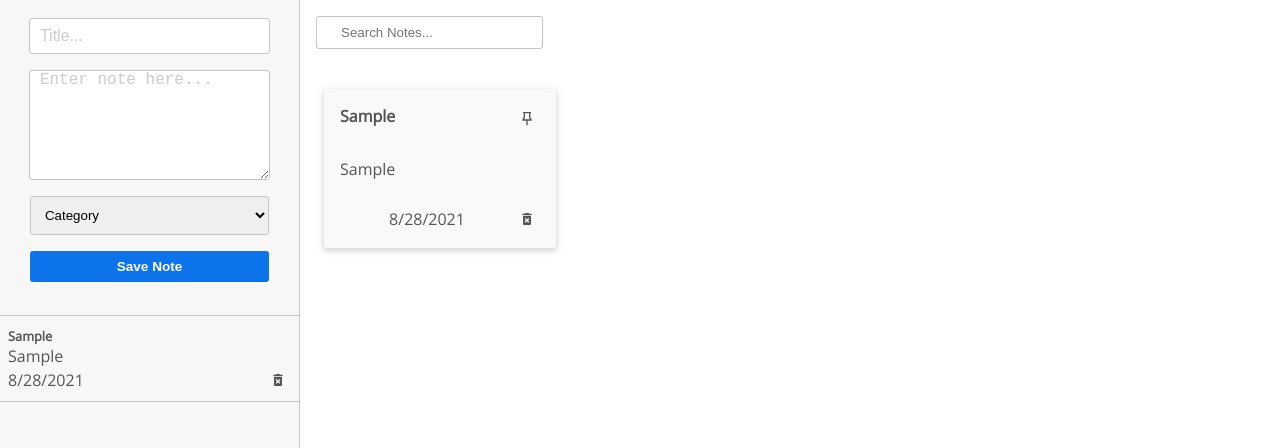
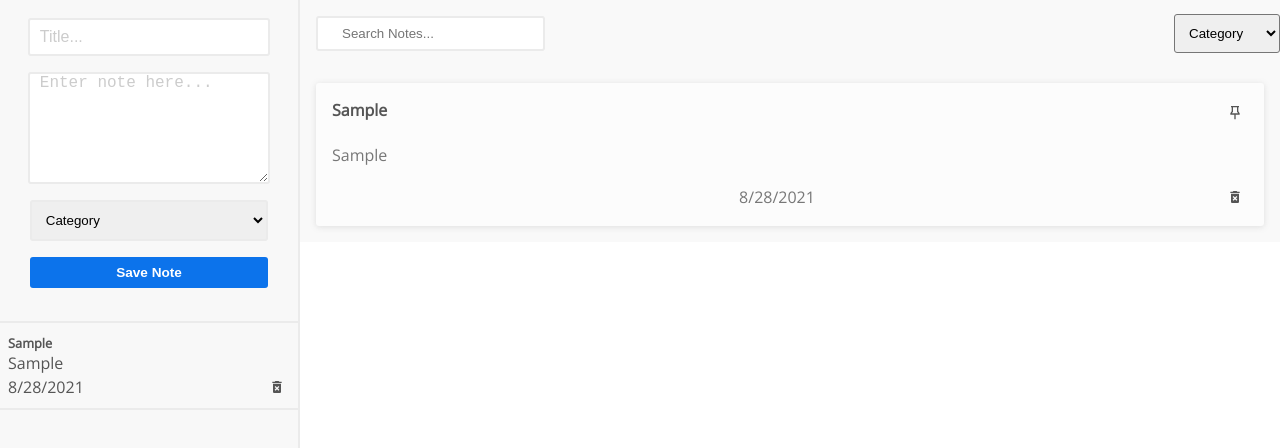
Before and after one commit to AndrewTownsley/React-Note-App, a React (Create React App) app: page / in a window 1280 px wide. Both pictures are taken after typing "Sample", "Sample" into the empty fields and a click on the button "Save Note". Shown: the top 448 px of the page. Built offline with nearby package versions, Linux system fonts and the light colour scheme; the HTML template or start-up script is replaced by a standard one.

Commit message:
Color scheme is workable for now.  Grid layout also functional for note-list.  next is category-sort function.

```diff
--- a/src/App.css
+++ b/src/App.css
@@ -9,22 +9,23 @@
   font-family: "Open Sans", "Segoe UI", Tahoma, Geneva, Verdana, sans-serif;
   color: var(--font-main-clr);
 
-  --bg-primary: #f6f9fd;
-  --bg-second: #f7f7f7;
+  --bg-primary: #f9f9f9;
+  --bg-second: #f8f8f8;
   --font-main-clr: #555;
   --font-second-clr: #777;
-  /* --note-clr: #f6f9fd; */
-  --note-clr: #f7f9fb;
-  --note-hover: #e9eff6;
+  --category-clr: #3cc47c;
+  --note-clr: rgb(252, 252, 252);
+  --note-hover: rgb(249, 249, 249);
 
   --color-btn: #0c73eb;
+  --btn-hover: #0e7dfd;
   --icon-hover: #d9d6e4;
 
   --h3-size: 1rem;
 
-  --border-gray: 1px solid rgb(197, 197, 197);
+  --border-gray: 2px solid rgb(235, 235, 235);
   --border-rad: 3px;
-  --box-shd: 0px 2px 6px 1px rgba(119, 119, 119, 0.3);
+  --box-shd: 0px 1px 6px 0px rgba(119, 119, 119, 0.2);
 }
 
 .App {
@@ -46,11 +47,11 @@ h3 {
 }
 
 .note-search {
-  background-color: var(--color-bg);
+  background-color: var(--bg-primary);
   display: flex;
-  flex-direction: column;
-  justify-content: center;
-  align-items: flex-start;
+  /* flex-direction: column; */
+  justify-content: space-between;
+  align-items: center;
 }
 .note-search input {
   padding: 0.5rem 1.5rem;
@@ -146,8 +147,7 @@ h3 {
 }
 
 .save-btn:hover {
-  color: #222;
-  background-color: rgb(246, 239, 255);
+  background-color: var(--btn-hover);
 }
 
 .note-history {
@@ -170,7 +170,7 @@ h3 {
 }
 
 .note-history-item:hover {
-  background-color: var(--note-hover);
+  outline: 2px solid var(--color-btn);
 }
 
 .note-history-item:focus,
@@ -186,12 +186,11 @@ h3 {
 /* ----------------------------------- Note Item  */
 
 .notes-list {
-  background-color: var(--color-bg);
+  background-color: var(--bg-primary);
   display: grid;
   grid-template-rows: 175px;
-  grid-template-columns: repeat(4, 1fr);
-  gap: 1rem;
-  margin: 1rem;
+  grid-template-columns: repeat(auto-fit, minmax(250px, 1fr));
+  gap: 0.5rem;
 }
 
 .note {
@@ -204,7 +203,7 @@ h3 {
   max-height: 175px;
   border-radius: var(--border-rad);
   padding: 1rem;
-  margin: 0.5rem;
+  margin: 1rem;
   /* background-color: #c8b9f1; */
   /* background-color: #feb459; */
   background-color: var(--note-clr);
@@ -215,9 +214,15 @@ h3 {
 
 .note:hover {
   background-color: var(--note-hover);
-  box-shadow: 0px 3px 6px 2px rgba(119, 119, 119, 0.3);
-  -moz-box-shadow: 0px 3px 6px 2px rgba(119, 119, 119, 0.3);
-  -webkit-box-shadow: 0px 3px 6px 2px rgba(119, 119, 119, 0.3);
+  box-shadow: 0px 1px 6px 1px rgba(119, 119, 119, 0.25);
+}
+
+.note h5 {
+  color: var(--category-clr);
+}
+
+.note p {
+  color: var(--font-second-clr);
 }
 
 .note-title-true {
--- a/src/components/NoteList.jsx
+++ b/src/components/NoteList.jsx
@@ -19,6 +19,16 @@ const NoteList = ({ titleState, notesArray, deleteNote, handleSearchNote, savePi
                         id="note-search"
                         placeholder="Search Notes..."
                         />
+                </label>
+                <label htmlFor="category-sort">
+                    <select className="note-input-select" name="category-sort" id="category-sort">
+                        <option value="">Category</option>
+                        <option value="Important">Important !</option>
+                        <option value="Work">Work</option>
+                        <option value="School">School</option>
+                        <option value="Home">Home</option>
+                        <option value="Personal">Personal</option>
+                    </select>
                 </label>
             </div>
 
```
